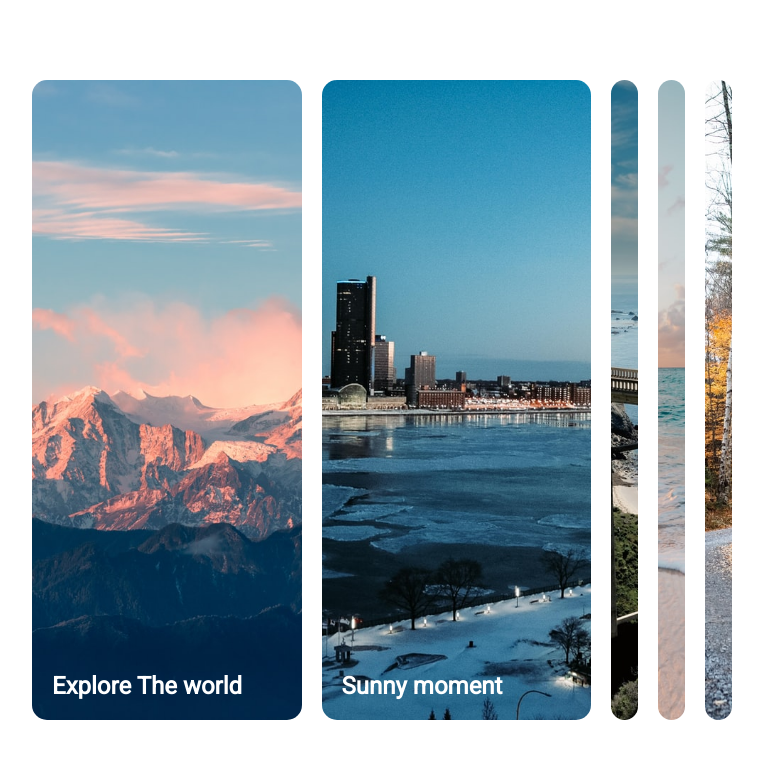
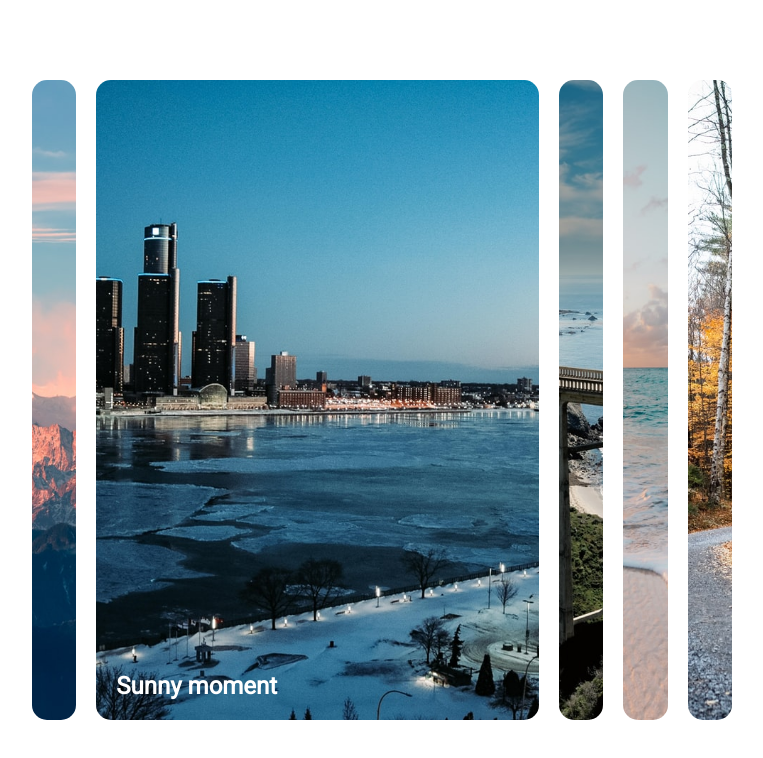
Before and after one commit to siam786/card-project, a plain HTML site: page index.html in a window 1280 px wide. Both pictures are taken after a click on the element "Sunny moment". Shown: the whole page, without its empty margins (258-1021 px from the left). Drawn offline with Linux system fonts and the light colour scheme.

Commit message:
final project

```diff
--- a/app.js
+++ b/app.js
@@ -1,8 +1,15 @@
 const panels = document.querySelectorAll(".panel");
 
-console.log(panels[2]);
-panels.forEach((panel) => {
+
+panels.forEach(panel => {
   panel.addEventListener("click", () => {
+    removeActiveClass()
       panel.classList.add('active')
   });
 });
+
+function removeActiveClass() {
+panels.forEach(panel =>{
+  panel.classList.remove('active')
+})
+}
--- a/styel.css
+++ b/styel.css
@@ -49,6 +49,7 @@ body {
 }
 .panel.active h3{
     opacity: 1;
+    transition: opacity .3s ease-in .4s
 }
 
 @media (max-width: 480px){
```
